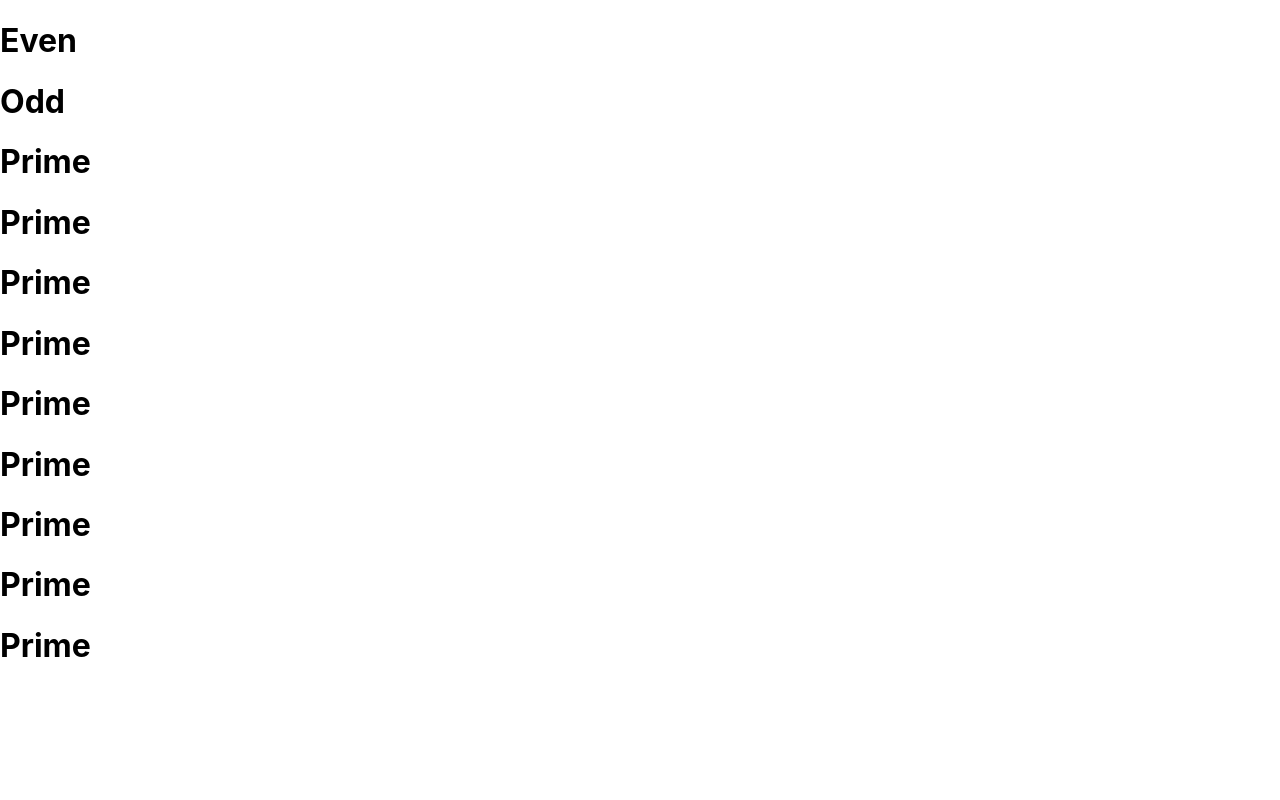
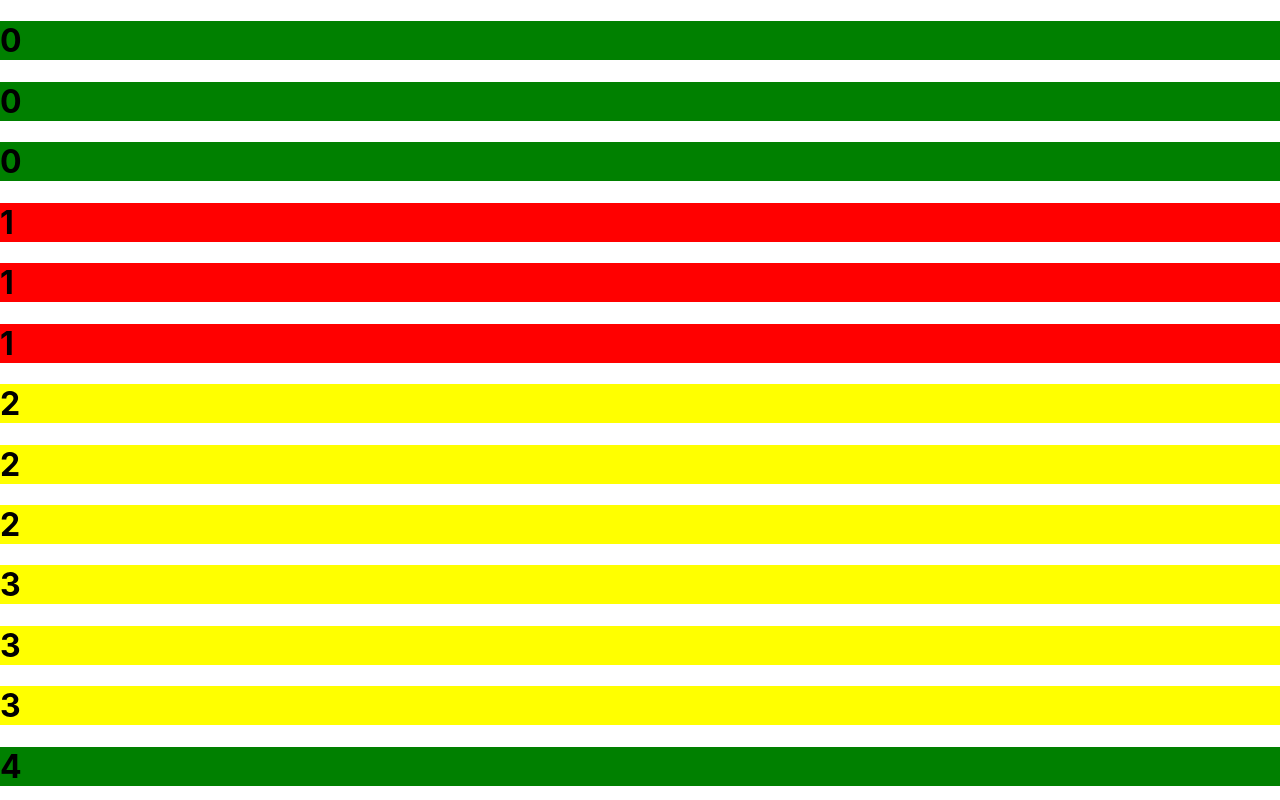
Before and after one commit to deepakgawade/30-days-of-react, a React (Create React App) app in the folder myreactapp/: page / in a window 1280 px wide. Shown: the top 800 px of the page. Built offline with nearby package versions, Linux system fonts and the light colour scheme.

Commit message:
added logic for prime number and colors

```diff
--- a/myreactapp/src/NumberPOE.js
+++ b/myreactapp/src/NumberPOE.js
@@ -1,4 +1,4 @@
-const numberList = ({ start, end }) => {
+function numberList( start, end ){
   let range = [];
   for (let index = start; index < end; index++) {
     range.push(index);
@@ -12,46 +12,60 @@ const numlist = [0, 1, 2, 3, 4, 5, 6, 7, 8, 9, 10];
 var j = 2;
 
 function isPrime(n) {
-  if (n == 0 || n == 1) {
+  if (n === 0 || n === 1) {
     return false;
   }
-  if (n == j) {
-    return true;
+
+  for (let i = 2; i <= Math.sqrt(n); i++) {
+    if (n % i === 0) {
+      return false;
+    }
   }
-  if (n % j == 0) {
-    return false;
-  }
-  j++;
-  return isPrime(n);
+
+  return true;
 }
 
 //const Age = (props) => <div> The person is {props.age} years old.</div>;
 const Square = ({ number }) => {
   const bo = isPrime(number);
   console.log(bo);
-  let text = "";
-  if (number % 2 === 0) {
-    text = "Even";
-    if (bo) {
-      text = "Prime";
+  let text = "blue";
+  let squareSTyle = {
+    backgroundColor: text,
+  };
+
+  if (number % 2 == 0) {
+    text = "green"; //"Even";
+    if (number==2) {
+      text = "yellow"; //"Prime";
     }
   } else {
-    text = "Odd";
+    text = "red"; //"Odd";
     if (bo) {
-      text = "Prime";
+      text = "yellow"; //"Prime";
     }
   }
+  squareSTyle = {
+    backgroundColor: text,
+  };
   return (
-    <div>
-      <h1>{text}</h1>
+    <div style={squareSTyle}>
+      <h1>{number}</h1>
     </div>
   );
 };
 
+
+
 function NumberPOE() {
   console.log(numlist);
+  const numlist2=numberList(0,32)
+  console.log(numlist2);
 
-  const squarelist = numlist.map((e) => <Square key={e} number={e} />);
+  const squarelist = numlist2.map((e) =>(<><Square key={e} number={e} /><Square key={e} number={e} />
+  <Square key={e} number={e} /></>) );
+
+
 
   return <div className="container">{squarelist}</div>;
 }
```
